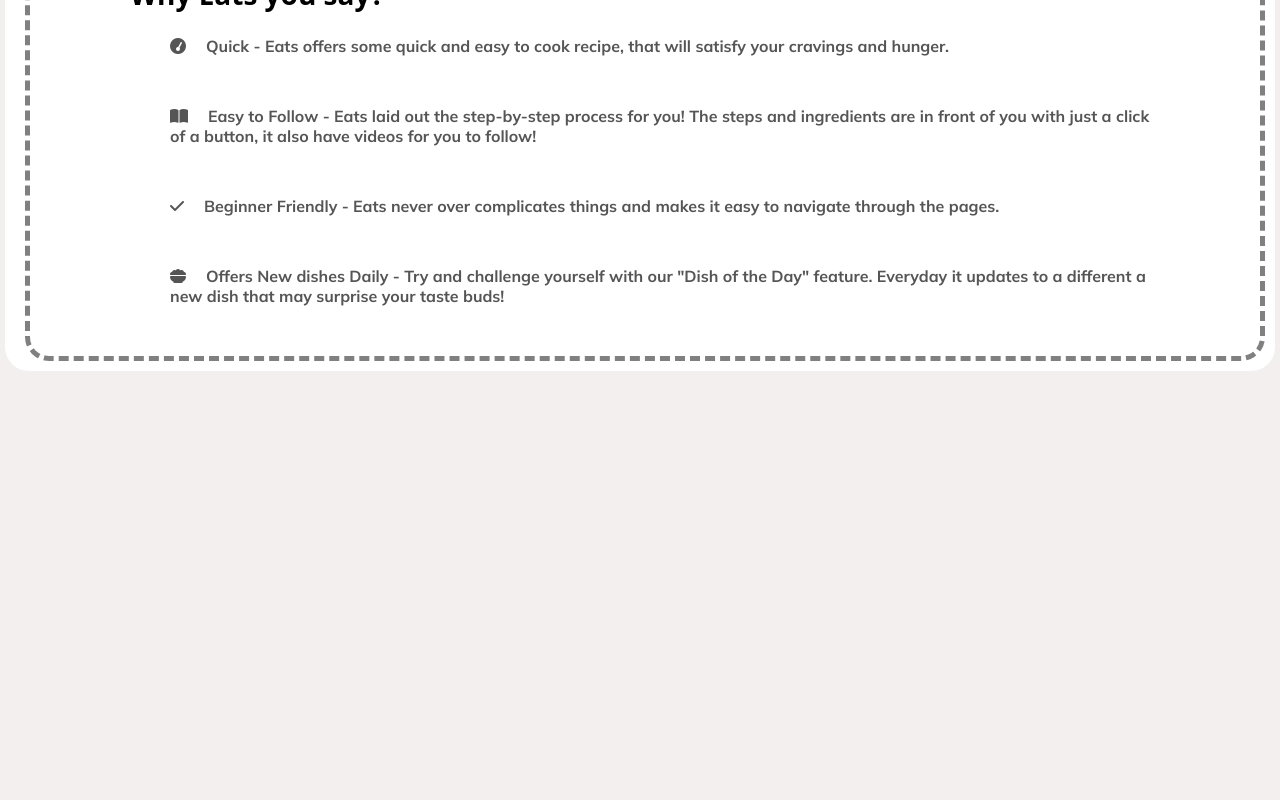
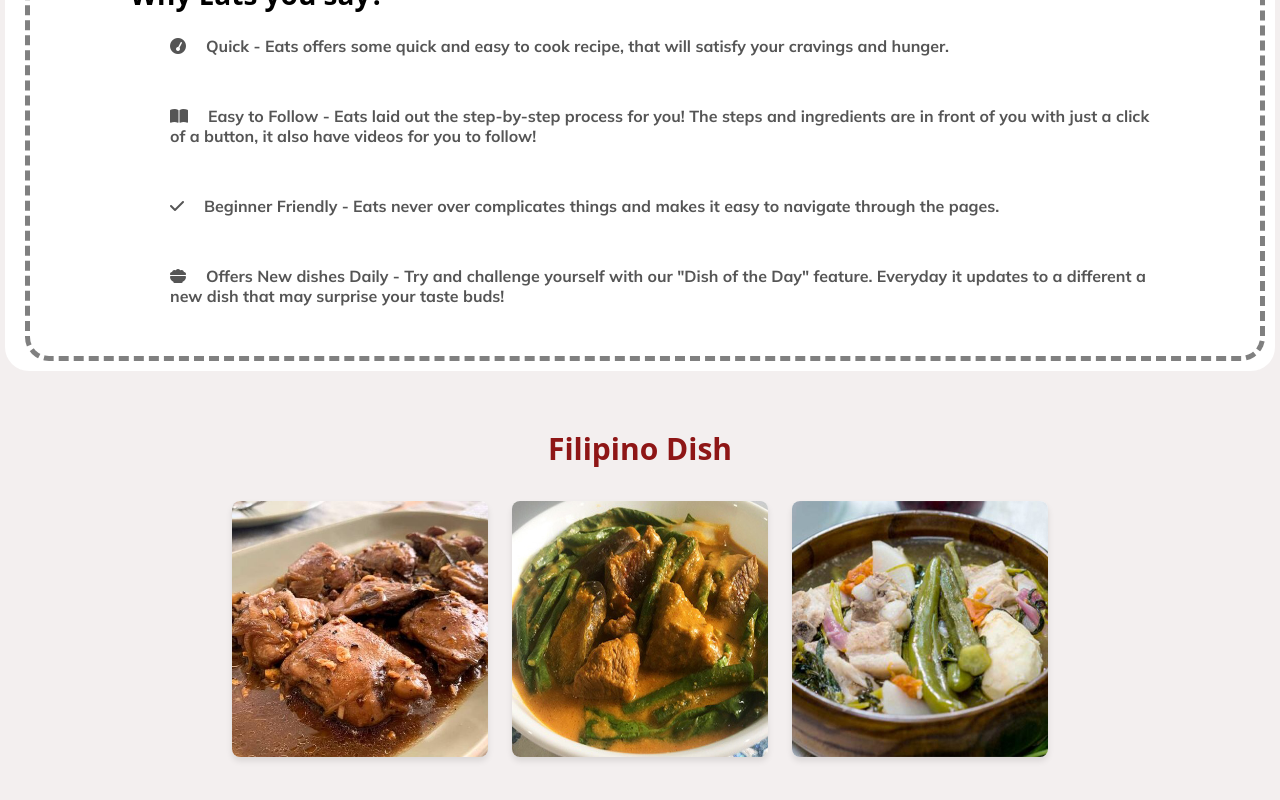
Before and after one commit to Dashinnnn/Eats-static, a React (Vite) app in the folder Eats/: page / in a window 1280 px wide. Shown: the part 816-1616 px from the top of the page. Before the commit the page ends 1307 px from the top, so only its background shows below. Built offline with nearby package versions, Linux system fonts and the light colour scheme.

Commit message:
added food card content

```diff
--- a/Eats/src/App.css
+++ b/Eats/src/App.css
@@ -23,7 +23,9 @@ body {
   margin: 120px auto;
   padding: 20px auto;
   display: flex;
+  flex-direction: column;
   justify-content: center;
+  align-items: center;
 }
 
 .why-eats {
@@ -42,3 +44,84 @@ body {
   border: 5px dashed gray;
   border-radius: 1.5rem;
 }
+
+/* Container for the food cards section */
+.food-cards-container {
+  padding: 2rem; /* Equivalent to Tailwind's p-8 */
+}
+
+/* Title styling */
+.food-cards-title {
+  font-size: 1.875rem; /* Equivalent to text-3xl */
+  font-weight: 700; /* Equivalent to font-bold */
+  text-align: center;
+  margin-bottom: 2rem; /* Equivalent to mb-8 */
+}
+
+/* Responsive grid for food cards */
+.food-cards-grid {
+  display: grid;
+  grid-template-columns: 1fr; /* 1 column by default */
+  gap: 1.5rem; /* Equivalent to gap-6 */
+  justify-items: center; /* Center items */
+}
+
+/* Responsive breakpoints */
+@media (min-width: 640px) {
+  .food-cards-grid {
+    grid-template-columns: repeat(2, 1fr); /* 2 columns for sm screens */
+  }
+}
+
+@media (min-width: 1024px) {
+  .food-cards-grid {
+    grid-template-columns: repeat(3, 1fr); /* 3 columns for lg screens */
+  }
+}
+
+/* Food card styling */
+.food-card {
+  position: relative;
+  background-color: white;
+  border-radius: 0.5rem; /* Equivalent to rounded-lg */
+  box-shadow: 0 4px 6px rgba(0, 0, 0, 0.1); /* Equivalent to shadow-lg */
+  overflow: hidden;
+  transition: all 0.3s ease; /* Equivalent to transition-all duration-300 */
+  width: 16rem; /* Equivalent to w-64 (64 * 0.25rem = 16rem) */
+  height: 16rem; /* Equivalent to h-64 */
+}
+
+/* Hovered state for food card */
+.food-card-hovered {
+  width: 20rem; /* Equivalent to w-80 */
+  height: auto; /* Equivalent to h-auto */
+}
+
+/* Image styling */
+.food-card-img {
+  width: 100%;
+  height: 16rem; /* Equivalent to h-64 */
+  object-fit: cover; /* Equivalent to object-cover */
+}
+
+/* Description container */
+.food-card-desc {
+  padding: 1rem; /* Equivalent to p-4 */
+  background-color: #f9fafb; /* Equivalent to bg-gray-50 */
+  opacity: 0; /* Equivalent to opacity-0 */
+  height: 0; /* Equivalent to h-0 */
+  transition: opacity 0.3s ease; /* Equivalent to transition-opacity duration-300 */
+  overflow: hidden;
+}
+
+/* Visible description on hover */
+.food-card-desc-visible {
+  opacity: 1; /* Equivalent to opacity-100 */
+  height: auto; /* Allow content to expand */
+}
+
+/* Description text */
+.food-card-desc p {
+  color: #4b5563; /* Equivalent to text-gray-700 */
+  font-size: 0.875rem; /* Equivalent to text-sm */
+}
--- a/Eats/src/App.jsx
+++ b/Eats/src/App.jsx
@@ -1,47 +1,56 @@
+//imported components
 import Navbar from './components/Navbar'
 import ImageSlider from './components/ImageSlider'
 import Welcome from './components/Welcome'
 import WhyEats from './components/WhyEats'
+import FlDish from './components/flDish'
 import './App.css'
 
 //Imported images for img slider
-
 import slide1 from './assets/slide1.jpg'
 import slide2 from './assets/slide2.jpg'
 import slide3 from './assets/slide3.jpg'
 import slide4 from './assets/slide4.jpg'
 
+//Imported files for dish contents
+import flFood from './properties/flProperties'
 
 const arrImg = [slide1, slide2, slide3, slide4];
 
 function App() {
-
-
   return (
     <>
-      <Navbar/>
+      <Navbar />
 
       <div className="sliderCont">
-        <ImageSlider imageUrls={arrImg}/>
+        <ImageSlider imageUrls={arrImg} />
       </div>
 
       <Welcome />
       <div className="bg-border"></div>
 
       <div className="eats-main-content">
-        <div className='whyEats-white-bg'>
+        <div className="whyEats-white-bg">
           <div className="dashes">
-          <div className="why-eats">
-            <WhyEats />
-          </div>
+            <div className="why-eats">
+              <WhyEats />
+            </div>
           </div>
         </div>
 
-
-
+        <div className="food-cards-container">
+          <h2 className="food-cards-title">Filipino Dish</h2>
+          <div className="food-cards-grid">
+            {flFood.map((dish) => (
+              <FlDish
+                key={dish.id}
+                img={dish.img}
+                desc={dish.desc}
+              />
+            ))}
+          </div>
+        </div>
       </div>
-
-
     </>
   )
 }
--- /dev/null
+++ b/Eats/src/components/FlDish.jsx
@@ -0,0 +1,22 @@
+import { useState } from "react"
+
+export default function FlDish({ img, desc }) {
+  const [isHovered, setIsHovered] = useState(false)
+
+  return (
+    <div
+      className={`food-card ${isHovered ? 'food-card-hovered' : ''}`}
+      onMouseEnter={() => setIsHovered(true)}
+      onMouseLeave={() => setIsHovered(false)}
+    >
+      <img
+        src={img.src}
+        alt={img.alt}
+        className="food-card-img"
+      />
+      <div className={`food-card-desc ${isHovered ? 'food-card-desc-visible' : ''}`}>
+        <p>{desc}</p>
+      </div>
+    </div>
+  )
+}
--- /dev/null
+++ b/Eats/src/properties/flProperties.js
@@ -0,0 +1,31 @@
+import chickenAdobo from '../assets/flFood/chickenAdobo.jpg'
+import karekare from '../assets/flFood/karekare.jpg'
+import sinigang from '../assets/flFood/sinigang.jpg'
+
+export default  [
+    {
+        id: 1,
+        img: {
+            src: chickenAdobo,
+            alt: "An image of chicken adobo",
+        },
+        desc: "In English, adobo means “vinegar-braised.” Evenly-cut chunks of meat are first seared in hot fat or oil until they brown. Braising liquids, such as vinegar and soy sauce, are then added, and the mixture is left to simmer over low heat."
+    },
+    {
+        id: 2,
+        img: {
+            src: karekare,
+            alt: "An image of kare-kare"
+        },
+        desc: "Kare-kare is a Philippine stew (kare derives from 'curry') that features a thick savory peanut sauce. It is generally made from a base of stewed oxtail, beef tripe, pork hocks, calves' feet, pig's feet or trotters, various cuts of pork, beef stew meat, and occasionally offal."
+    },
+    {
+        id: 3,
+        img: {
+            src: sinigang,
+            alt: "An image of sinigang"
+        },
+        desc: "Sinigang is a Filipino soup or stew characterized by its sour and savory taste. It is most often associated with tamarind (Filipino: sampalok), although it can use other sour fruits and leaves as the souring agent such as unripe mangoes or rice vinegar. It is one of the more popular dishes in Filipino cuisine."
+    }
+
+]
```
